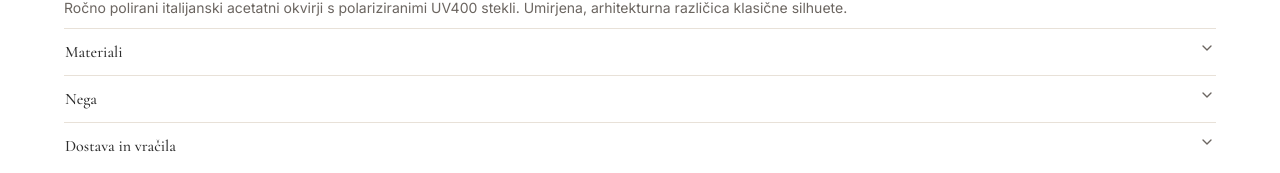
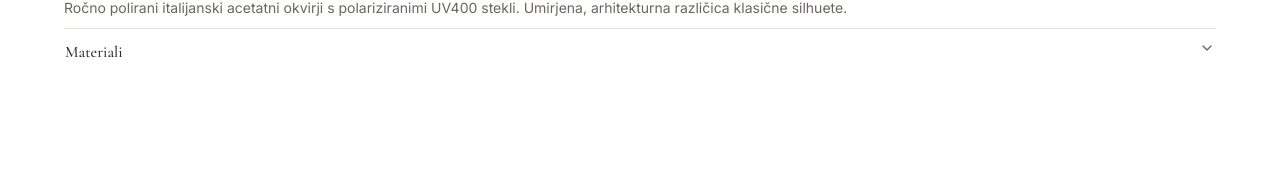
Before and after one commit to NejcOP/Goodwill, a Next.js app: page /izdelek/acetatna-soncna-ocala-oliva in a window 1280 px wide. Shown: the part 853-1026 px from the top of the page. Built offline with nearby package versions, Linux system fonts and the light colour scheme.

Commit message:
Remove care and shipping sections from product info accordion

```diff
--- a/src/components/product/info-accordion.tsx
+++ b/src/components/product/info-accordion.tsx
@@ -10,8 +10,6 @@ export function InfoAccordion({ product }: { product: Product }) {
   const sections = [
     { title: "Opis", content: product.description },
     { title: "Materiali", content: product.materials },
-    { title: "Nega", content: product.care },
-    { title: "Dostava in vra\u010dila", content: product.shipping },
   ];
 
   return (
```
